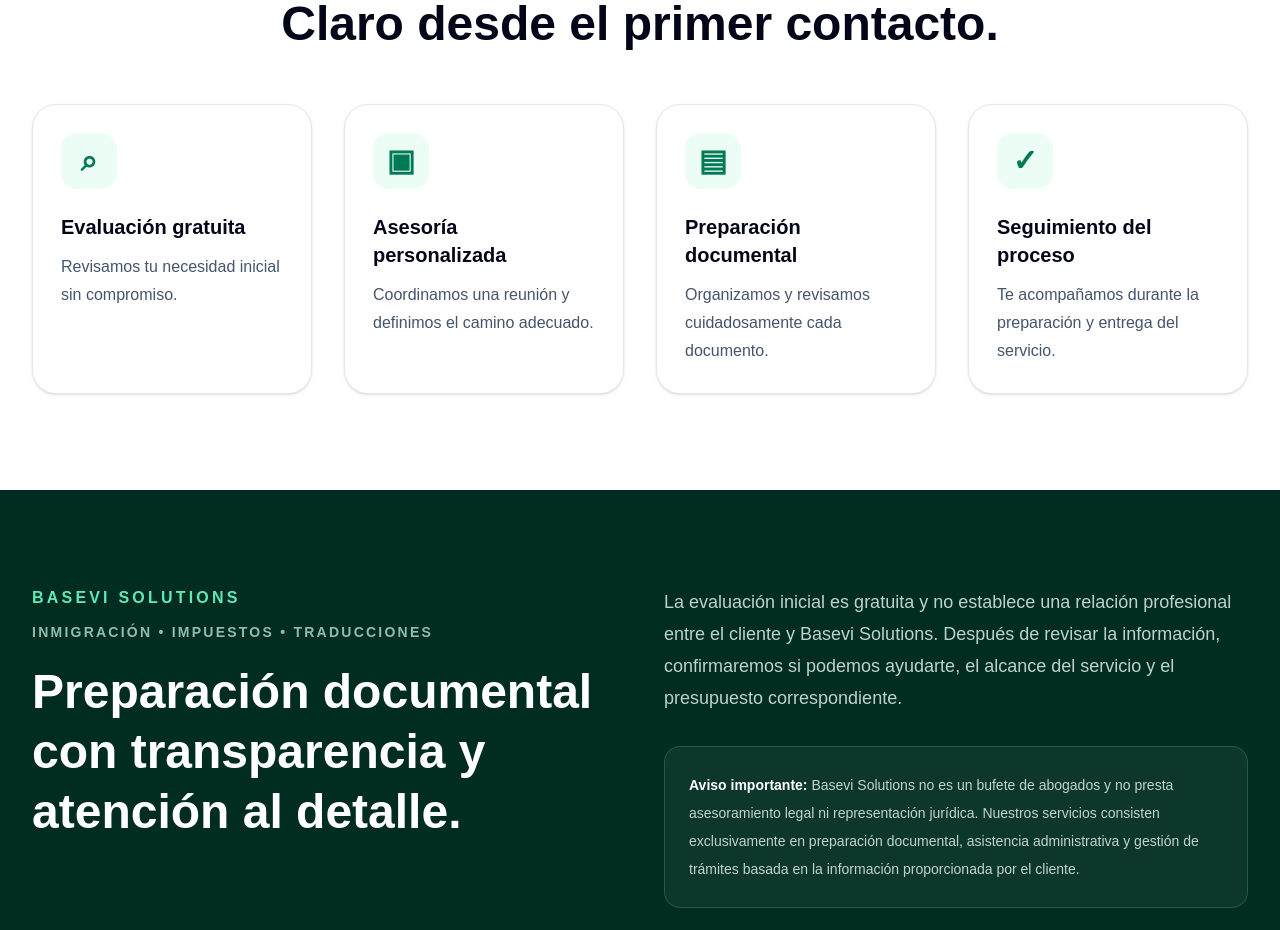
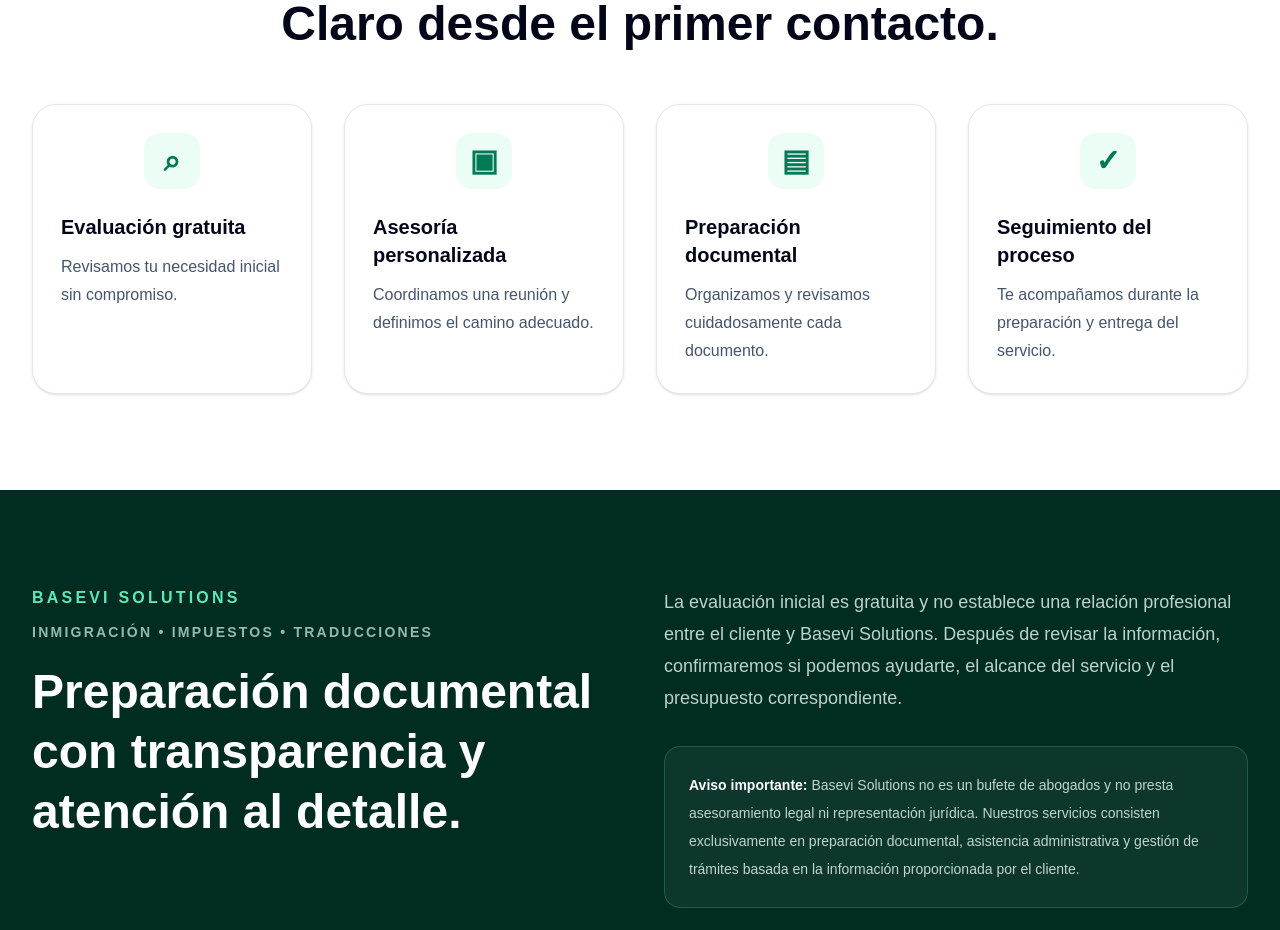
Before and after one commit to Northpointmedia/basevi-solutions, a Next.js app: page / in a window 1280 px wide. Shown: the part 2860-3790 px from the top of the page. Built offline with nearby package versions, Linux system fonts and the light colour scheme.

Commit message:
Center process icons

```diff
--- a/app/page.tsx
+++ b/app/page.tsx
@@ -512,9 +512,11 @@ const handleSubmit = async (event: FormEvent<HTMLFormElement>) => {
                 key={step.esTitle}
                 className="rounded-3xl border border-slate-200 bg-white p-7 shadow-sm transition hover:-translate-y-1 hover:shadow-lg"
               >
-                <div className="flex h-14 w-14 items-center justify-center rounded-2xl bg-emerald-50 text-3xl font-bold text-emerald-700">
-                  {step.icon}
-                </div>
+                <div className="mb-6 flex justify-center">
+  <div className="flex h-14 w-14 items-center justify-center rounded-2xl bg-emerald-50 text-3xl font-bold text-emerald-700">
+    {step.icon}
+  </div>
+</div>
                 <h3 className="mt-6 text-xl font-bold">
                   {isSpanish ? step.esTitle : step.enTitle}
                 </h3>
```
